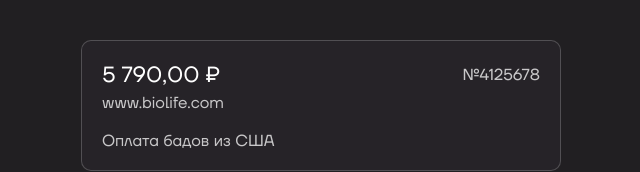
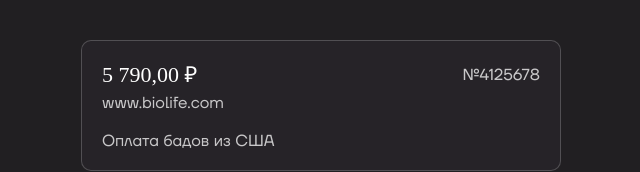
Before and after one commit to WataPayments/pay-form, a React (Create React App) app in the folder pay/: page / in a window 1280 px wide. Shown: the top 172 px of the page, without its empty margins (319-959 px from the left). Built offline with nearby package versions, Linux system fonts and the light colour scheme.

Commit message:
Design fix 3

```diff
--- a/pay/src/Styles/OrderAddCartStyle.css
+++ b/pay/src/Styles/OrderAddCartStyle.css
@@ -195,18 +195,18 @@
 }
 
 input[type=text]:focus, input[type="number"]:focus, input[type="password"]:focus {
-    outline: 1px solid #E1FF00;
+    outline: 2px solid #E1FF00;
 }
 
 input.error {
-    border: 1px solid red;
+    border: 2px solid red;
 
 }
 
 input[type=text]:focus.error,
 input[type="number"]:focus.error,
 input[type="password"]:focus.error {
-    outline: 1px solid #E1FF00;
+    outline: 2px solid #E1FF00;
 }
 
 input.error:focus {
--- a/pay/src/Styles/OrderInfoStyle.css
+++ b/pay/src/Styles/OrderInfoStyle.css
@@ -140,6 +140,7 @@
 }
 
 .price {
+    font-family: "TT Firs Neue";
     font-size: 22px;
     text-align: start;
     margin-top: 0;
--- a/pay/src/index.css
+++ b/pay/src/index.css
@@ -120,7 +120,6 @@
 .App {
     width: 100%;
     max-width: 480px;
-    height: 100vh;
     display: flex;
     flex-direction: column;
     justify-content: flex-start;
```
